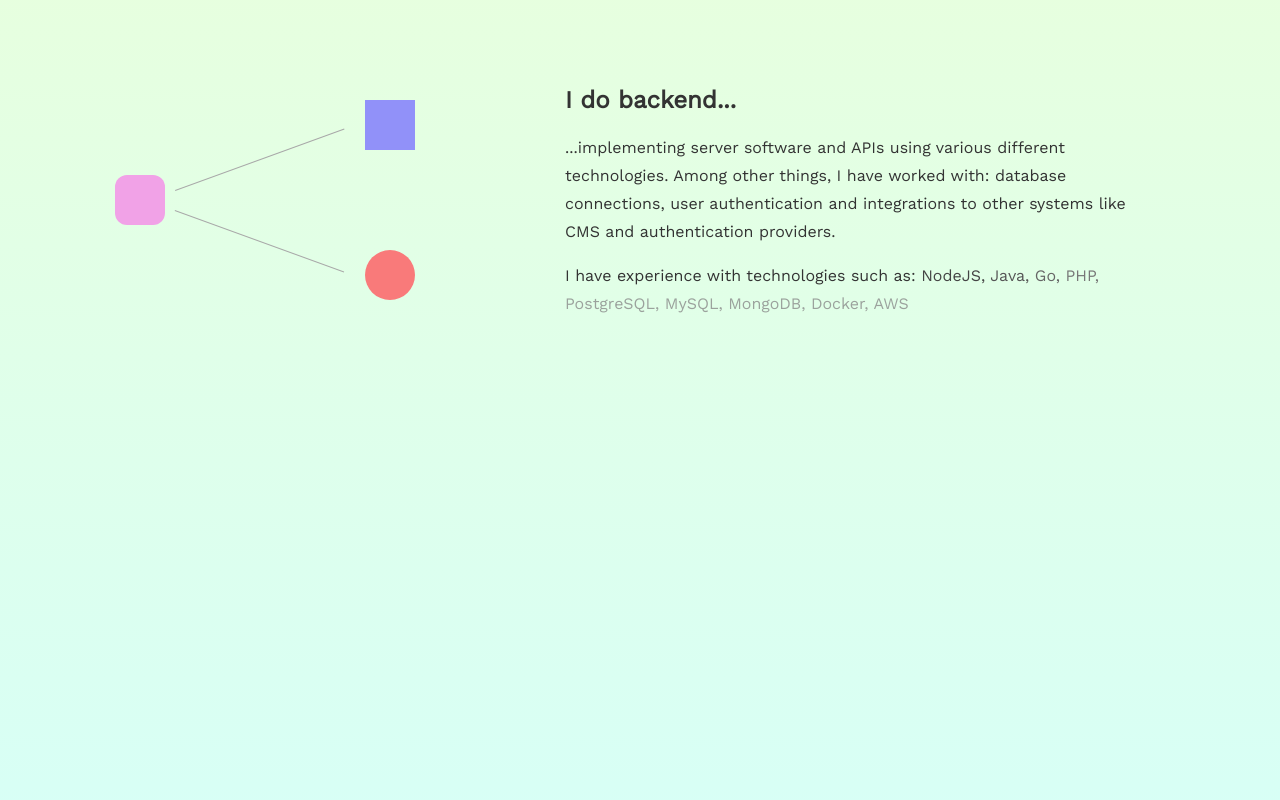
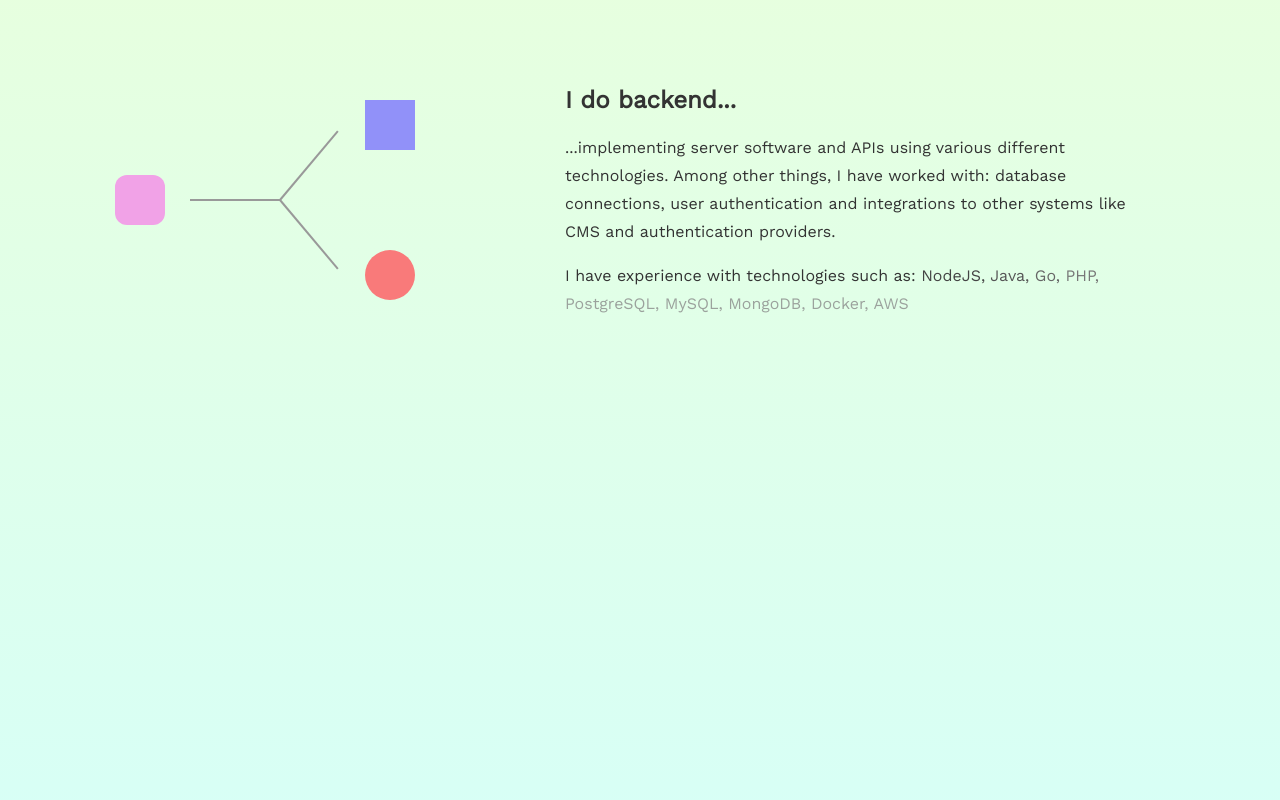
Before and after one commit to juusojpak/juusopakarinen-fi, a plain HTML site: page index.html in a window 1280 px wide. Shown: the part 5000-5800 px from the top of the page. Drawn offline with nearby package versions, Linux system fonts and the light colour scheme.

Commit message:
Improve backend line animation

```diff
--- a/index.css
+++ b/index.css
@@ -416,62 +416,60 @@ a {
   to { box-shadow: var(--shadow-dark); opacity: 0; }
 }
 
-#backend-line-1 {
-  left: 20%;
-  top: calc(50% - 10px);
-  transform: rotate(-20deg) translateY(-50%);
+#backend-line-base {
+  left: 25%;
+  transform: translateY(-50%);
 }
 
-#backend.show #backend-line-1 {
-  animation: var(--backend-duration) var(--backend-duration) forwards backend-line-1;
+#backend.show #backend-line-base {
+  animation: var(--backend-duration) var(--backend-duration) forwards backend-line;
 }
 
-#backend.hide #backend-line-1 {
-  animation: var(--backend-duration) var(--backend-duration) forwards backend-line-1-reversed;
+#backend.hide #backend-line-base {
+  animation: var(--backend-duration) var(--backend-duration) forwards backend-line-reversed;
 }
 
-@keyframes backend-line-1 {
-  0% { transform: rotate(0); width: 0; }
-  50% { transform: rotate(0); width: 60%; }
-  100% { transform: rotate(-20deg); width: 60%; }
+#backend-line-fork-upwards {
+  left: 55%;
+  transform: rotate(-50deg) translateY(-50%);
 }
 
-@keyframes backend-line-1-reversed {
-  0% { transform: rotate(-20deg); width: 60%; }
-  50% { transform: rotate(0); width: 60%; }
-  100% { transform: rotate(0); width: 0; }
+#backend.show #backend-line-fork-upwards {
+  animation: var(--backend-duration) calc(var(--backend-duration) * 2) forwards backend-line;
 }
 
-#backend-line-2 {
-  left: 20%;
-  top: calc(50% + 10px);
-  transform: rotate(20deg) translateY(-50%);
+#backend.hide #backend-line-fork-upwards {
+  animation: var(--backend-duration) calc(var(--backend-duration) * 2) forwards backend-line-reversed;
 }
 
-#backend.show #backend-line-2 {
-  animation: var(--backend-duration) var(--backend-duration) forwards backend-line-2;
+#backend-line-fork-downwards {
+  left: 55%;
+  transform: rotate(50deg) translateY(-50%);
 }
 
-#backend.hide #backend-line-2 {
-  animation: var(--backend-duration) var(--backend-duration) forwards backend-line-2-reversed;
+#backend.show #backend-line-fork-downwards {
+  animation: var(--backend-duration) calc(var(--backend-duration) * 2) forwards backend-line;
 }
 
-@keyframes backend-line-2 {
-  0% { transform: rotate(0); width: 0; }
-  50% { transform: rotate(0); width: 60%; }
-  100% { transform: rotate(20deg); width: 60%;}
+#backend.hide #backend-line-fork-downwards {
+  animation: var(--backend-duration) calc(var(--backend-duration) * 2) forwards backend-line-reversed;
 }
 
-@keyframes backend-line-2-reversed {
-  0% { transform: rotate(20deg); width: 60%;}
-  50% { transform: rotate(0); width: 60%; }
-  100% { transform: rotate(0); width: 0; }
+@keyframes backend-line {
+  from { width: 0; }
+  to { width: 30%; }
+}
+
+@keyframes backend-line-reversed {
+  from { width: 30%; }
+  to { width: 0; }
 }
 
 .backend-line {
-  background-color: darkgrey;
-  height: 1px;
+  background-color: #999999;
+  height: 2px;
   position: absolute;
+  top: 50%;
   transform-origin: top left;
 }
 
@@ -583,6 +581,7 @@ a {
 
 #contact-icons {
   display: flex;
+  margin: 1em 0 0;
 }
 
 #contact-icons > a {
@@ -669,4 +668,8 @@ section.hide .techs > span {
     top: 50%;
     transform: rotate(45deg) translateX(-15px);
   }
+
+  #contact > .section-wrapper {
+    display: flex;
+  }
 }
--- a/index.html
+++ b/index.html
@@ -60,10 +60,11 @@
     <div class="section-wrapper">
       <div class="animation-wrapper">
         <div id="backend-block-1" class="backend-block"></div>
-        <div id="backend-line-1" class="backend-line"></div>
         <div id="backend-block-2" class="backend-block"></div>
-        <div id="backend-line-2" class="backend-line"></div>
         <div id="backend-block-3" class="backend-block"></div>
+        <div id="backend-line-base" class="backend-line"></div>
+        <div id="backend-line-fork-upwards" class="backend-line"></div>
+        <div id="backend-line-fork-downwards" class="backend-line"></div>
       </div>
       <div>
         <h1>I do backend...</h1>
```
